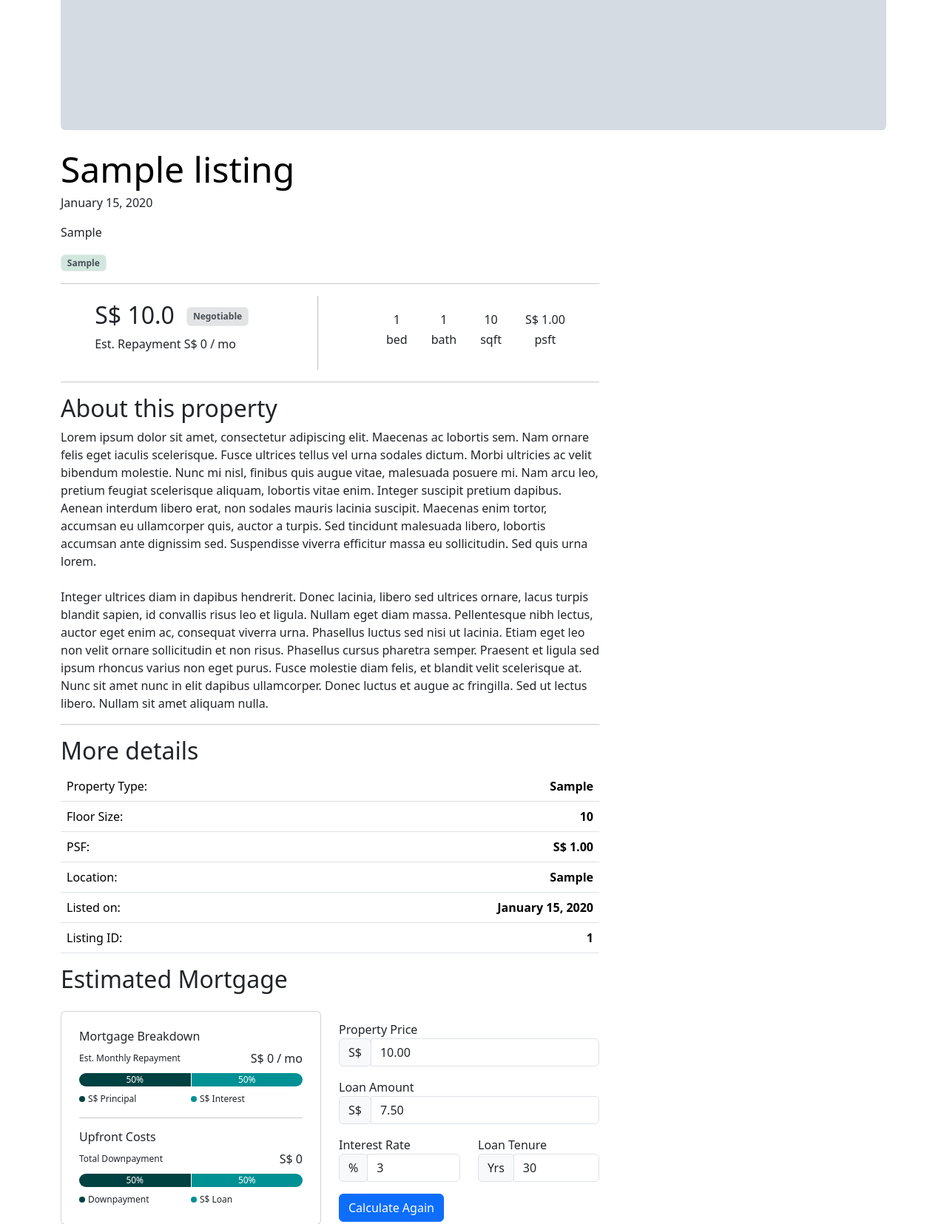
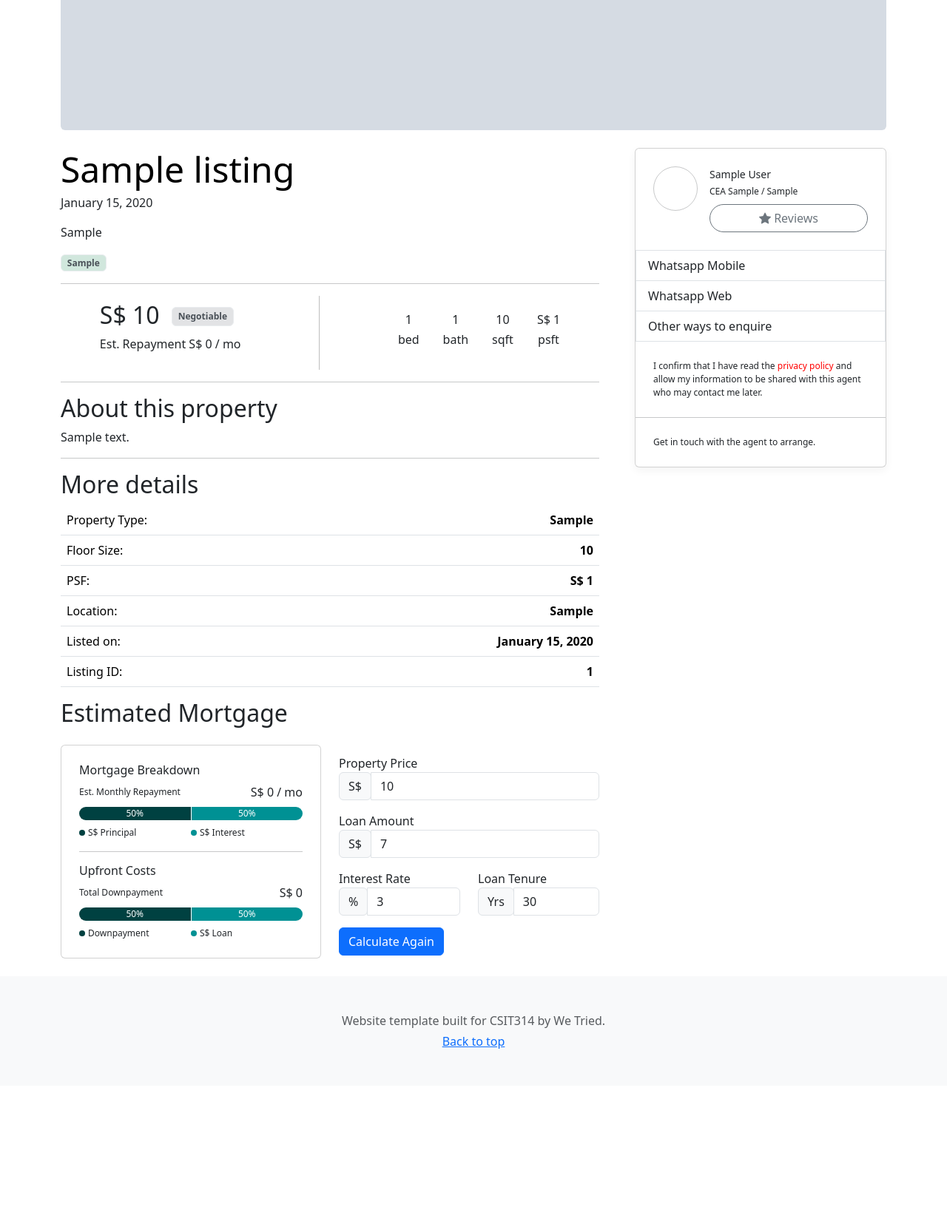
Before and after one commit to zhiganggg/We-Tried-CSIT314, a Flask app: a page that uses website/templates/listing.html in a window 1280 px wide. Shown: the part 733-2388 px from the top of the page at 74% size. After the commit the page ends 2151 px from the top, so only its background shows below. Run offline with Flask 3, Linux system fonts and the light colour scheme; a user stored in the database is signed in; tables that the repository leaves empty hold one stand-in row (values such as "Sample post"); grey boxes marked "Sample" are stand-in pictures; some libraries are stand-ins or nearby versions.

Commit message:
availability & status, find agent

```diff
--- a/website/auth.py
+++ b/website/auth.py
@@ -1,5 +1,5 @@
 from flask import Blueprint, render_template, request, flash, redirect, url_for
-from .models import User, Agent
+from .models import *
 from werkzeug.security import generate_password_hash, check_password_hash
 from . import db
 from flask_login import login_user, login_required, logout_user, current_user
@@ -56,7 +56,7 @@ def sign_up():
         elif len(password1) < 7:
             flash('Passwords must be at least 7 characters.', category='error')
         else:
-            new_user = User(email=email, first_name=first_name, last_name=last_name, password=generate_password_hash(password1, method='pbkdf2:sha256'), role=role)
+            new_user = User(email=email, first_name=first_name, last_name=last_name, password=generate_password_hash(password1, method='pbkdf2:sha256'), role=role, status=UserStatus.ENABLED)
             db.session.add(new_user)
             db.session.commit()
 
--- a/website/templates/buy.html
+++ b/website/templates/buy.html
@@ -13,7 +13,7 @@
             {% set encoded_title = listing.title|replace(' ', '-')|urlencode %}
             <a
               title="{{listing.title}}"
-              href="/listing/{{listing.title.replace(' ', '-')|lower}}  -{{listing.id}}"
+              href="/listing/{{listing.title.replace(' ', '-')|lower}}-{{listing.id}}"
               class="nav-link"
               onclick="calculateMortgage()"
             >
--- a/website/templates/listing.html
+++ b/website/templates/listing.html
@@ -27,7 +27,7 @@
           <div class="listing-price flex-row">
             <div class="price d-flex align-items-center">
               <h2 class="amount" style="margin-right: 16px">
-                S$ {{listing.price}}
+                S$ {{'{:,.0f}'.format(listing.price|int)}}
               </h2>
               <span
                 class="badge bg-secondary-subtle border border-light-subtle text-light-emphasis"
@@ -41,8 +41,9 @@
             </div>
             <div class="estimated-repayment">
               <p class="repayment-amount">
-                Est. Repayment S$ {{((listing.price * 0.75 * (0.03/12) * ((1 +
-                0.03/12)**360))/(((1 + 0.03/12)**360) - 1))|int}} / mo
+                Est. Repayment S$ {{'{:,.0f}'.format(((listing.price * 0.75 *
+                (0.03/12) * ((1 + 0.03/12)**360))/(((1 + 0.03/12)**360) -
+                1))|int)}} / mo
               </p>
             </div>
           </div>
@@ -71,14 +72,16 @@
               class="listing-size_sqft"
               style="text-align: center; margin-left: 32px"
             >
-              <h6>{{listing.size_sqft}}</h6>
+              <h6>{{'{:,.0f}'.format(listing.size_sqft)}}</h6>
               <h6>sqft</h6>
             </div>
             <div
               class="listing-size_psft"
               style="text-align: center; margin-left: 32px"
             >
-              <h6>S$ {{"%.2f" % (listing.price/listing.size_sqft)}}</h6>
+              <h6>
+                S$ {{'{:,.0f}'.format((listing.price/listing.size_sqft)|int)}}
+              </h6>
               <h6>psft</h6>
             </div>
           </div>
@@ -87,28 +90,9 @@
         <section class="about-section">
           <h2>About this property</h2>
           <div class="description">
-            Lorem ipsum dolor sit amet, consectetur adipiscing elit. Maecenas ac
-            lobortis sem. Nam ornare felis eget iaculis scelerisque. Fusce
-            ultrices tellus vel urna sodales dictum. Morbi ultricies ac velit
-            bibendum molestie. Nunc mi nisl, finibus quis augue vitae, malesuada
-            posuere mi. Nam arcu leo, pretium feugiat scelerisque aliquam,
-            lobortis vitae enim. Integer suscipit pretium dapibus. Aenean
-            interdum libero erat, non sodales mauris lacinia suscipit. Maecenas
-            enim tortor, accumsan eu ullamcorper quis, auctor a turpis. Sed
-            tincidunt malesuada libero, lobortis accumsan ante dignissim sed.
-            Suspendisse viverra efficitur massa eu sollicitudin. Sed quis urna
-            lorem.
-            <br /><br />
-            Integer ultrices diam in dapibus hendrerit. Donec lacinia, libero
-            sed ultrices ornare, lacus turpis blandit sapien, id convallis risus
-            leo et ligula. Nullam eget diam massa. Pellentesque nibh lectus,
-            auctor eget enim ac, consequat viverra urna. Phasellus luctus sed
-            nisi ut lacinia. Etiam eget leo non velit ornare sollicitudin et non
-            risus. Phasellus cursus pharetra semper. Praesent et ligula sed
-            ipsum rhoncus varius non eget purus. Fusce molestie diam felis, et
-            blandit velit scelerisque at. Nunc sit amet nunc in elit dapibus
-            ullamcorper. Donec luctus et augue ac fringilla. Sed ut lectus
-            libero. Nullam sit amet aliquam nulla.
+            {% for paragraph in listing.description.split('\n') %}
+            <p>{{paragraph}}</p>
+            {% endfor %}
           </div>
         </section>
         <hr />
@@ -122,12 +106,14 @@
               </tr>
               <tr>
                 <td>Floor Size:</td>
-                <th style="text-align: right">{{listing.size_sqft}}</th>
+                <th style="text-align: right">
+                  {{'{:,.0f}'.format(listing.size_sqft)}}
+                </th>
               </tr>
               <tr>
                 <td>PSF:</td>
                 <th style="text-align: right">
-                  S$ {{"%.2f" % (listing.price/listing.size_sqft)}}
+                  S$ {{'{:,.0f}'.format((listing.price/listing.size_sqft)|int)}}
                 </th>
               </tr>
               <tr>
@@ -324,7 +310,7 @@
                       class="form-control"
                       name="property-price"
                       id="property-price"
-                      value="{{'%.2f' % (listing.price)}}"
+                      value="{{'{:,.0f}'.format(listing.price|int)}}"
                       required
                     />
                   </div>
@@ -340,7 +326,7 @@
                       class="form-control"
                       name="loan-amount"
                       id="loan-amount"
-                      value="{{'%.2f' % (listing.price * 0.75)}}"
+                      value="{{'{:,.0f}'.format((listing.price * 0.75)|int)}}"
                       required
                     />
                   </div>
@@ -396,7 +382,83 @@
         </section>
       </article>
     </div>
+    <div class="col-md-4">
+      <div class="position-sticky" style="top: 2rem">
+        <div class="card mb-4 box-shadow">
+          <div class="listing-agent">
+            <div class="p-4 agent-info d-flex">
+              <div
+                class="agent-photo"
+                style="
+                  width: 60px;
+                  height: 60px;
+                  border-radius: 50%;
+                  overflow: hidden;
+                  border: 0.67px solid #212529;
+                  opacity: 0.25;
+                  margin-right: 16px;
+                "
+              >
+                <img src="" />
+              </div>
+              <div
+                class="agent-details"
+                style="flex-direction: column; flex-grow: 1; justify-content-center"
+              >
+                <div class="mb-1" style="font-size: 14px; font-weight: 500">
+                  {{listing.user.first_name}} {{listing.user.last_name}}
+                </div>
+                <div class="mb-2" style="font-size: 12px">
+                  CEA {{agent.cea_registration_no}} /
+                  {{agent.agency_license_no}}
+                </div>
+                <div>
+                  <button
+                    class="btn btn-outline-secondary rounded-pill px-3 form-control"
+                  >
+                    <i class="bi bi-star-fill"></i>
+                    Reviews
+                  </button>
+                </div>
+              </div>
+            </div>
+            <div class="card-body" style="padding: 0">
+              <div class="list-group">
+                <a
+                  href=""
+                  class="list-group-item list-group-item-action d-flex"
+                  style="border-radius: 0; font-size: 16px"
+                  >Whatsapp Mobile</a
+                >
+                <a
+                  href=""
+                  class="list-group-item list-group-item-action d-flex"
+                  style="border-radius: 0; font-size: 16px"
+                  >Whatsapp Web</a
+                >
+                <a
+                  href=""
+                  class="list-group-item list-group-item-action d-flex"
+                  style="border-radius: 0; font-size: 16px"
+                  >Other ways to enquire</a
+                >
+              </div>
+              <div class="p-4" style="font-size: 12px">
+                I confirm that I have read the
+                <span style="color: red">privacy policy</span> and allow my
+                information to be shared with this agent who may contact me
+                later.
+              </div>
+              <hr style="margin: 0" />
+              <div class="p-4" style="font-size: 12px">
+                Get in touch with the agent to arrange.
+              </div>
+            </div>
+          </div>
+        </div>
+      </div>
+    </div>
   </div>
 </main>
 
-{% endblock %}
+{% endblock %} ,67
--- a/website/views.py
+++ b/website/views.py
@@ -1,7 +1,7 @@
 from flask import Blueprint, render_template, request, flash, redirect, url_for, send_from_directory, jsonify
 from flask_login import login_required, current_user
 from werkzeug.utils import secure_filename
-from .models import Listing, Shortlist, Review
+from .models import *
 from . import db
 from datetime import datetime
 
@@ -21,6 +21,7 @@ def get_image(filename):
 @login_required
 def buy():
   listings = Listing.query.all()
+
   return render_template("buy.html", user=current_user, listings=listings)
 
 @views.route('/sell', methods=['GET', 'POST'])
@@ -54,7 +55,7 @@ def create_listing():
 
         new_listing = Listing(title=title, description=description, type=type, price=price,
                           bedrooms=bedrooms, bathrooms=bathrooms, size_sqft=size_sqft,
-                          location=location, photo=file_path, user_id=current_user.id)
+                          location=location, availability=Availability.AVAILABLE, photo=file_path, user_id=current_user.id)
         db.session.add(new_listing)
         db.session.commit()
         photo.save(file_path)
@@ -101,5 +102,25 @@ def shortlist(listing_id):
 @login_required
 def listing(title, id):
   listing = Listing.query.filter_by(id=id).first()
+  user_id = listing.user_id
+  agent = Agent.query.get(user_id)
 
-  return render_template('listing.html', user=current_user, listing=listing, id=id)
+  return render_template('listing.html', user=current_user, listing=listing, id=id, agent=agent)
+
+@views.route('/find-agent', methods=['GET', 'POST'])
+@login_required
+def find_agent():
+  query_result = db.session.query(User, Listing, Agent).\
+    join(Listing, Listing.user_id == User.id).\
+    join(Agent, Agent.user_id == User.id).all()
+
+  def get_types(query_result):
+    types = set()
+    for _, listing, _ in query_result:
+      types.add(listing.type)
+
+    return types
+
+  types = get_types(query_result)
+
+  return render_template('find_agent.html', user=current_user, query_result=query_result, types=types)
```
Also changed, not shown: website/models.py (+11 -0 lines), website/templates/create_listing.html (+74 -36 lines), website/templates/find_agent.html (added, +56 -0 lines), media/212A-Punggol-Walk-Hougang-Punggol-Sengkang-Singapore.jpg (added), media/484-Choa-Chu-Kang-Avenue-5-Dairy-Farm-Bukit-Panjang-Choa-Chu-Kang-Singapore.jpg (added), media/Balmoral-Crest-Tanglin-Holland-Bukit-Timah-Singapore.jpg (added), media/D28-Sunrise-Way-Terrace--Seletar-Yio-Chu-Kang-Singapore.jpg (added), media/Riverfront-Residences-Hougang-Punggol-Sengkang-Singapore.jpg (added), media/modern-apartment-in-downtown.jpg (deleted), media/spacious-apartment-in-city-center.jpg (deleted).
